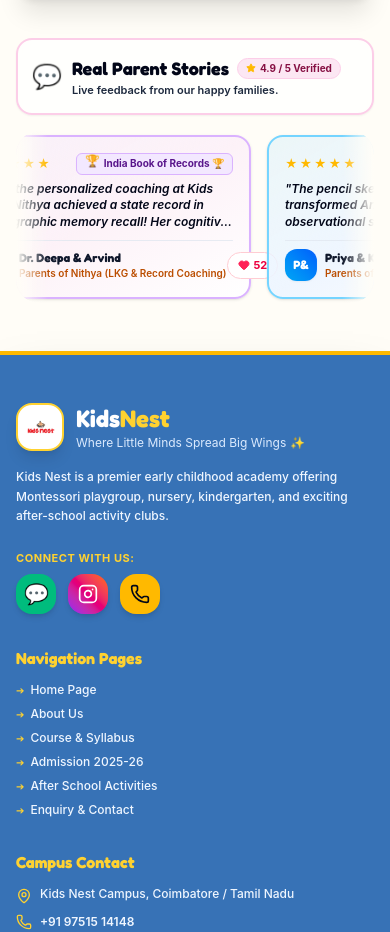
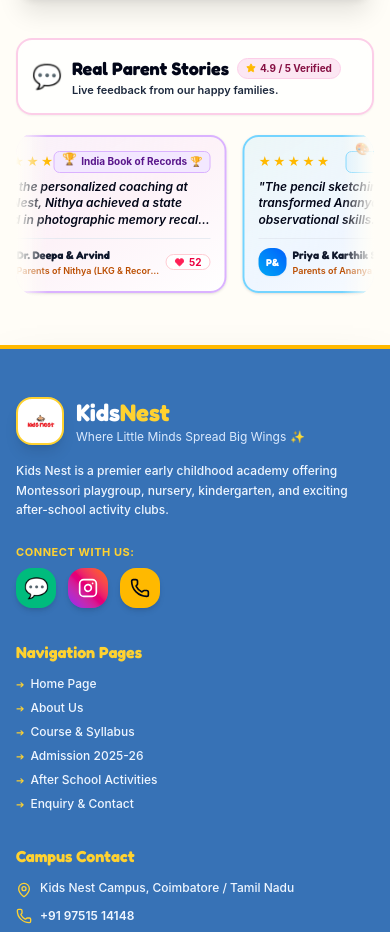
Before and after one commit to Vinodinicti/KidsNest, a React (Vite) app: page / in a window 390 px wide. Shown: the part 3123-4055 px from the top of the page. Built offline with nearby package versions, Linux system fonts and the light colour scheme.

Commit message:
Optimize review card like button sizing and layout for mobile screen alignment

```diff
--- a/src/pages/HomePage.jsx
+++ b/src/pages/HomePage.jsx
@@ -517,7 +517,7 @@
               return (
                 <div
                   key={`${t.id}-${idx}`}
-                  className={`w-[290px] sm:w-[330px] flex-shrink-0 bg-gradient-to-br ${theme.gradient} rounded-2xl p-4 border-2 ${theme.border} shadow-sm hover:shadow-lg transition-all duration-300 flex flex-col justify-between space-y-2.5 relative cursor-pointer`}
+                  className={`w-[260px] sm:w-[330px] flex-shrink-0 bg-gradient-to-br ${theme.gradient} rounded-2xl p-3.5 sm:p-4 border-2 ${theme.border} shadow-sm hover:shadow-lg transition-all duration-300 flex flex-col justify-between space-y-2.5 relative cursor-pointer`}
                 >
                   <div className="space-y-1.5">
 
@@ -543,35 +543,35 @@
                   </div>
 
                   {/* Author Info (NO PHOTO - Clean Gradient Initial Badge) + Like Button */}
-                  <div className="pt-2 border-t border-slate-200/80 flex items-center justify-between">
+                  <div className="pt-2 border-t border-slate-200/80 flex items-center justify-between gap-1.5 sm:gap-2">
 
                     {/* Parent Details with Initial Avatar */}
-                    <div className="flex items-center gap-2">
-                      <div className={`w-8 h-8 rounded-xl bg-gradient-to-tr ${theme.avatarBg} text-white font-comic font-bold text-xs flex items-center justify-center shadow-xs flex-shrink-0`}>
+                    <div className="flex items-center gap-1.5 sm:gap-2 min-w-0 flex-1">
+                      <div className={`w-7 h-7 sm:w-8 sm:h-8 rounded-xl bg-gradient-to-tr ${theme.avatarBg} text-white font-comic font-bold text-[10px] sm:text-xs flex items-center justify-center shadow-xs flex-shrink-0`}>
                         {initials}
                       </div>
-                      <div className="min-w-0">
-                        <div className="font-comic font-bold text-xs text-slate-900 truncate">
+                      <div className="min-w-0 flex-1">
+                        <div className="font-comic font-bold text-[11px] sm:text-xs text-slate-900 truncate">
                           {t.name}
                         </div>
-                        <div className="text-[10px] font-semibold text-amber-700 truncate">
+                        <div className="text-[9px] sm:text-[10px] font-semibold text-amber-700 truncate">
                           {t.child}
                         </div>
                       </div>
                     </div>
 
-                    {/* Interactive Like Reaction */}
+                    {/* Interactive Like Reaction - Compact Sizing for Mobile */}
                     <button
                       onClick={(e) => handleLikeReview(t.id, e)}
-                      className={`flex items-center gap-1 px-2.5 py-1 rounded-full border text-[11px] font-bold transition-all cursor-pointer ${
+                      className={`flex-shrink-0 flex items-center gap-1 px-2 py-0.5 sm:px-2.5 sm:py-1 rounded-full border text-[10px] sm:text-[11px] font-bold transition-all cursor-pointer ${
                         isLiked
-                          ? 'bg-rose-500 text-white border-rose-500 shadow-xs'
+                          ? 'bg-rose-500 text-white border-rose-500 shadow-xs scale-105'
                           : 'bg-white text-rose-600 border-rose-200 hover:bg-rose-50'
                       }`}
                       title="Like review"
                     >
-                      <Heart className={`w-3 h-3 ${isLiked ? 'fill-white text-white' : 'fill-rose-500 text-rose-500'}`} />
-                      <span>{count}</span>
+                      <Heart className={`w-2.5 h-2.5 sm:w-3 sm:h-3 ${isLiked ? 'fill-white text-white' : 'fill-rose-500 text-rose-500'}`} />
+                      <span className="leading-none">{count}</span>
                     </button>
 
                   </div>
```
